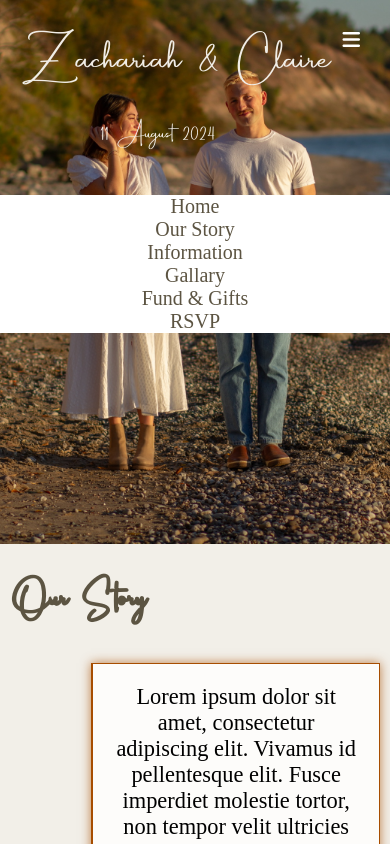
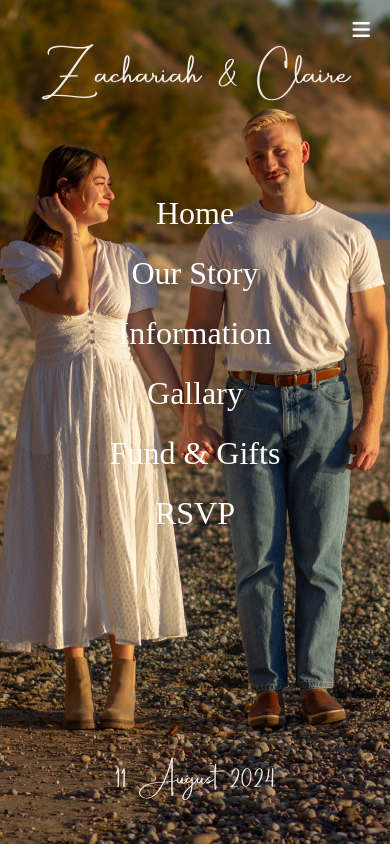
Before and after one commit to sandhanditizer/Wedding-Website, a plain HTML site: page index.html in a window 390 px wide. Both pictures are taken after a click on the button 351 px from the left and 40 px from the top of the page. Shown: the top 844 px of the page. Drawn offline with Linux system fonts and the light colour scheme.

Commit message:
Edited the moble format

```diff
--- a/Scripts/menu_button.js
+++ b/Scripts/menu_button.js
@@ -1,4 +1,3 @@
-// JavaScript function to toggle the navigation menu
 document.addEventListener('DOMContentLoaded', function () {
     // JavaScript function to toggle the navigation menu
     function toggleMenu() {
@@ -6,9 +5,20 @@ document.addEventListener('DOMContentLoaded', function () {
         nav.classList.toggle('show-menu');
     }
 
+    function hideMenu() {
+        var nav = document.querySelector('nav ul');
+        nav.classList.remove('show-menu');
+    }
+
     // Add an event listener to the button
     var menuButton = document.getElementById('menu-button');
     if (menuButton) {
         menuButton.addEventListener('click', toggleMenu);
     }
+
+    // Add event listeners to each menu item to hide the menu when a selection is made
+    var menuItems = document.querySelectorAll('nav ul li a');
+    menuItems.forEach(function (item) {
+        item.addEventListener('click', hideMenu);
+    });
 });
--- /dev/null
+++ b/Styles/fonts.css
@@ -0,0 +1,6 @@
+@font-face {
+    font-family: 'Wedding';
+    src: url('../Fonts/RoyalWedding.otf') format('otf'),
+    url('../Fonts/RoyalWedding.ttf') format('ttf'),
+    url('../Fonts/RoyalWedding.woff') format('woff');
+}
--- a/Styles/home.css
+++ b/Styles/home.css
@@ -1,13 +1,6 @@
-@font-face {
-    font-family: 'Wedding';
-    src: url('../Fonts/RoyalWedding.otf') format('otf'),
-    url('../Fonts/RoyalWedding.ttf') format('ttf'),
-    url('../Fonts/RoyalWedding.woff') format('woff');
-}
-
 #home {
     height: calc(100vh - 300px); /* Shrink the bottom of the image up */
-    background-image: url('../Images/homescreen.jpeg');
+    background-image: url('../Images/home.jpeg');
     background-size: cover;
     background-repeat: no-repeat;
     background-attachment: fixed;
@@ -48,22 +41,25 @@
         border: 0px;
         border-radius: 0px;
         background-position: 48.5% center;
+        height: 100vh;
     }
 
     #home h1 {
         font-size: 5rem;
         margin: 0px;
-        padding-top: 15px;
+        padding-top: 30px;
         padding-inline: 20px;
-        padding-bottom: 0px;
-        text-align: left;
+        text-align: center;
     }
 
     #home h2 {
-        font-size: 2.5rem;
+        font-size: 3.5rem;
+        text-align: center;
+        position: absolute;
+        bottom: 30px;
+        left: 0;
+        right: 0;
         margin: 0px;
-        padding-left: 100px;
-        padding-top: 0px;
-        text-align: left;
+        padding: 0px;
     }
 }
--- a/Styles/nav_bar.css
+++ b/Styles/nav_bar.css
@@ -1,12 +1,13 @@
 nav {
     background: transparent;
-    padding: 9px;
+    padding-top: 8px;
+    padding-bottom: 0px;
     position: fixed;
     top: 0;
     left: 0;
     right: 0;
     z-index: 100;
-    backdrop-filter: blur(10px);
+    backdrop-filter: blur(20px);
 }
 
 nav ul {
@@ -22,7 +23,7 @@ nav li {
 
 nav a {
     text-decoration: none;
-    color: #5c5442;
+    color: #3e220b;
     font-size: 20px;
     transition: color 0.3s;
     width: 150px;
@@ -32,6 +33,10 @@ nav a {
 nav a:hover {
     color: #a74d00;
     font-weight: bolder;
+}
+
+#menu-button {
+    display: none;
 }
 
 /* -------------------------- Smaller devices ----------------------------*/
@@ -46,20 +51,17 @@ nav a:hover {
         display: none; /* Hide the navigation links by default */
         flex-direction: column;
         position: absolute;
-        background: #fff; /* Background color for the dropdown */
+        background: transparent; /* Background color for the dropdown */
         left: 0;
         right: 0;
     }
 
-    nav li {
-        display: block; /* Display list items as blocks in the dropdown */
-    }
-
     #menu-button {
+        display: block;
         background-color: transparent;
         color: #fff;
         border: none;
-        padding: 20px 20px;
+        padding: 10px 10px;
         cursor: pointer;
         position: fixed;
         top: 10px;
@@ -77,6 +79,8 @@ nav a:hover {
 
     nav a {
         width: 100%; /* Full width for dropdown links */
-        color:#5c5442;
+        color:#fff;
+        block-size: 60px;
+        font-size: 2rem;
     }
 }
--- a/Styles/story.css
+++ b/Styles/story.css
@@ -1,16 +1,18 @@
 #story {
     display: flex;
     flex-direction: column;
-    background-color: #f2efe8; /* Change the background color to your preference */
-    padding: 40px; /* Add padding for better readability */
+    background-color: #f2efe8;
+    padding: 40px;
+    padding-top: 20px;
+
 }
 
 #story h2 {
     color: #5c5442;
     font-size: 6rem;
     font-family: 'Wedding';
-    margin-top: 10px;
-    margin-bottom: 10px;
+    margin-top: 0px;
+    margin-bottom: 0px;
 }
 
 #story p {
@@ -18,7 +20,7 @@
     max-width: 55%; /* Adjusts the width */
     text-align: center; /* Center the text */
     padding: 20px;
-    box-shadow: 0 0 10px rgba(167, 77, 0, 0.7);
+    box-shadow: 0 0 10px rgba(167, 77, 0, 0.8);
     /* border: 2px solid #a74d00; */
     background-color: #fdfcfa;
     margin-right: 100px
@@ -35,7 +37,7 @@
     height: auto; /* Set the desired height for your arch */
     background: transparent;
     /* border: 3px solid #a74d00; */
-    box-shadow: 0 0 10px rgba(167, 77, 0, 0.7);
+    box-shadow: 0 0 10px rgba(167, 77, 0, 0.8);
     border-top-left-radius: 200px 200px; /* Adjust the radii to create an arch shape */
     border-top-right-radius: 200px 200px;
     margin: auto;
@@ -48,19 +50,22 @@
 
     #story h2 {
         padding-top: 0px;
-        font-size: 4rem; /* Reduce font size for headers */
+        font-size: 3.5rem; /* Reduce font size for headers */
         margin-bottom: 0;
+        text-align: center;
     }
 
     #story p {
         font-size: 1.4rem; /* Reduce font size for paragraphs */
         max-width: 100%; /* Allow paragraphs to occupy full width */
         text-align: center; /* Reset text alignment */
-        margin-left: 0; /* Reset left margin */
-        margin-right: 0; /* Reset right margin */
-        padding: 20px; /* Reduce padding for paragraphs */
+        margin: 10px; /* Reset left margin */
 
         border: 1px solid #a74d00;
         border-left: 2px solid #a74d00; /* Add left border */
     }
+
+    .arch-frame {
+        display: none;
+    }
 }
--- a/index.html
+++ b/index.html
@@ -13,6 +13,7 @@
         <link rel="stylesheet" href="./Styles/gallary.css">
         <link rel="stylesheet" href="./Styles/gifts.css">
         <link rel="stylesheet" href="./Styles/rsvp.css">
+        <link rel="stylesheet" href="./Styles/fonts.css">
 
         <link rel="stylesheet" href="https://cdnjs.cloudflare.com/ajax/libs/font-awesome/6.1.0/css/all.min.css">
 
```
Also changed, not shown: Images/home.jpeg (renamed from Images/homescreen.jpeg).
